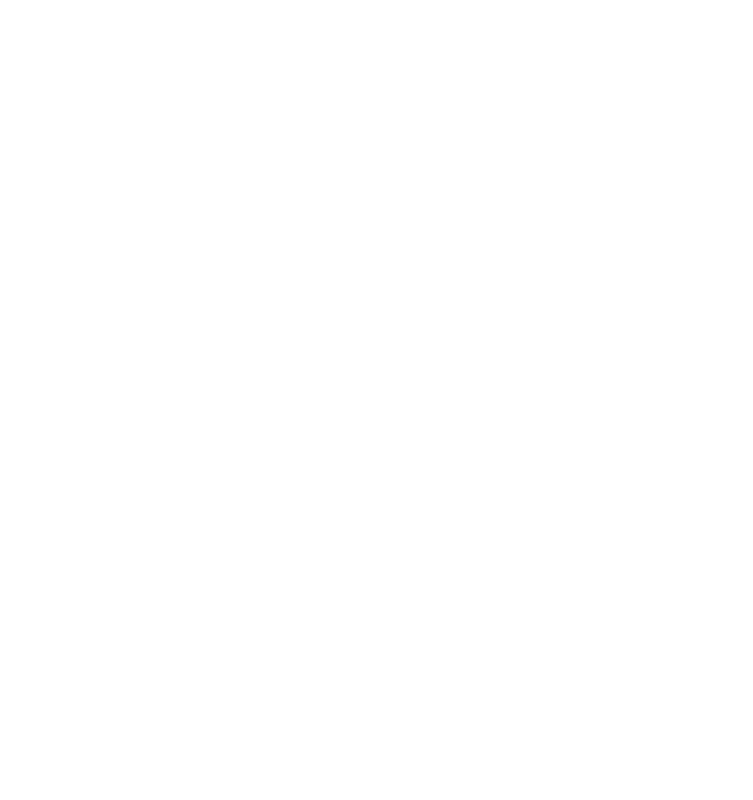
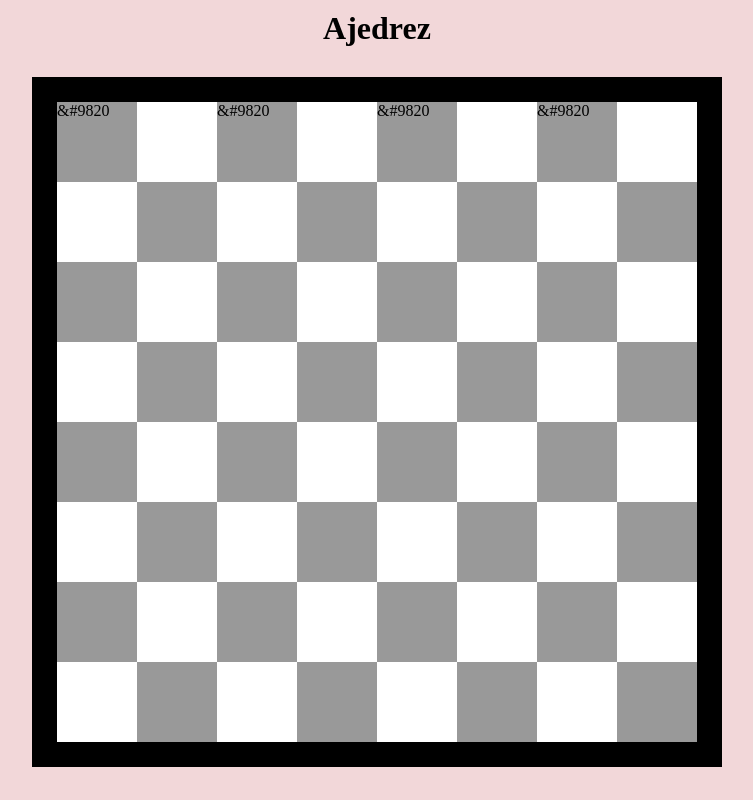
Before and after one commit to pabloskyDev/ajedrez-MINTIC, a plain HTML site: page index.html in a window 1280 px wide. Shown: the whole page, without its empty margins (263-1016 px from the left). Drawn offline with Linux system fonts and the light colour scheme.

Commit message:
Crear el marco de ajedrez

```diff
--- a/assets/css/styles.css
+++ b/assets/css/styles.css
@@ -0,0 +1,46 @@
+*,
+*::before,
+*::after {
+    margin: 0;
+    padding: 0;
+}
+
+body {
+    background: #F2D7D9;
+}
+
+h1 {
+    text-align: center;
+    padding: 10px;
+}
+
+.container {
+    width: 640px;
+    height: 640px;
+    padding: 0px;
+    margin: 20px auto;
+    background: #fff;
+    border: 25px solid #000;
+    display: grid;
+    grid-template-columns: repeat(8, 1fr);
+}
+
+.celda {
+    width: 80px;
+    height: 80px;
+}
+
+.fila-impar .celda:nth-child(2n+1){
+    background: #999;
+}
+
+.fila-par .celda:nth-child(2n){
+    background: #999;
+}
+
+.fila-impar .celda:nth-child(1):before{
+    /* grid-column: 1/ 2; */
+    /* grid-row: 1/ 2; */
+    content: "&#9820 ";
+    z-index: 100;
+}
--- a/index.html
+++ b/index.html
@@ -4,9 +4,92 @@
     <meta charset="UTF-8">
     <meta http-equiv="X-UA-Compatible" content="IE=edge">
     <meta name="viewport" content="width=device-width, initial-scale=1.0">
+    <link rel="stylesheet" href="./assets/css/styles.css">
     <title>Ajedrez</title>
 </head>
 <body>
-
+    <h1>Ajedrez</h1>
+    <div class="container">
+        <div class="fila-impar">
+            <div class="celda"></div>
+            <div class="celda"></div>
+            <div class="celda"></div>
+            <div class="celda"></div>
+            <div class="celda"></div>
+            <div class="celda"></div>
+            <div class="celda"></div>
+            <div class="celda"></div>
+        </div>
+        <div class="fila-par">
+            <div class="celda"></div>
+            <div class="celda"></div>
+            <div class="celda"></div>
+            <div class="celda"></div>
+            <div class="celda"></div>
+            <div class="celda"></div>
+            <div class="celda"></div>
+            <div class="celda"></div>
+        </div>
+        <div class="fila-impar">
+            <div class="celda"></div>
+            <div class="celda"></div>
+            <div class="celda"></div>
+            <div class="celda"></div>
+            <div class="celda"></div>
+            <div class="celda"></div>
+            <div class="celda"></div>
+            <div class="celda"></div>
+        </div>
+        <div class="fila-par">
+            <div class="celda"></div>
+            <div class="celda"></div>
+            <div class="celda"></div>
+            <div class="celda"></div>
+            <div class="celda"></div>
+            <div class="celda"></div>
+            <div class="celda"></div>
+            <div class="celda"></div>
+        </div>
+        <div class="fila-impar">
+            <div class="celda"></div>
+            <div class="celda"></div>
+            <div class="celda"></div>
+            <div class="celda"></div>
+            <div class="celda"></div>
+            <div class="celda"></div>
+            <div class="celda"></div>
+            <div class="celda"></div>
+        </div>
+        <div class="fila-par">
+            <div class="celda"></div>
+            <div class="celda"></div>
+            <div class="celda"></div>
+            <div class="celda"></div>
+            <div class="celda"></div>
+            <div class="celda"></div>
+            <div class="celda"></div>
+            <div class="celda"></div>
+        </div>
+        <div class="fila-impar">
+            <div class="celda"></div>
+            <div class="celda"></div>
+            <div class="celda"></div>
+            <div class="celda"></div>
+            <div class="celda"></div>
+            <div class="celda"></div>
+            <div class="celda"></div>
+            <div class="celda"></div>
+        </div>
+        <div class="fila-par">
+            <div class="celda"></div>
+            <div class="celda"></div>
+            <div class="celda"></div>
+            <div class="celda"></div>
+            <div class="celda"></div>
+            <div class="celda"></div>
+            <div class="celda"></div>
+            <div class="celda"></div>
+        </div>
+    </div>
 </body>
 </html>
```
